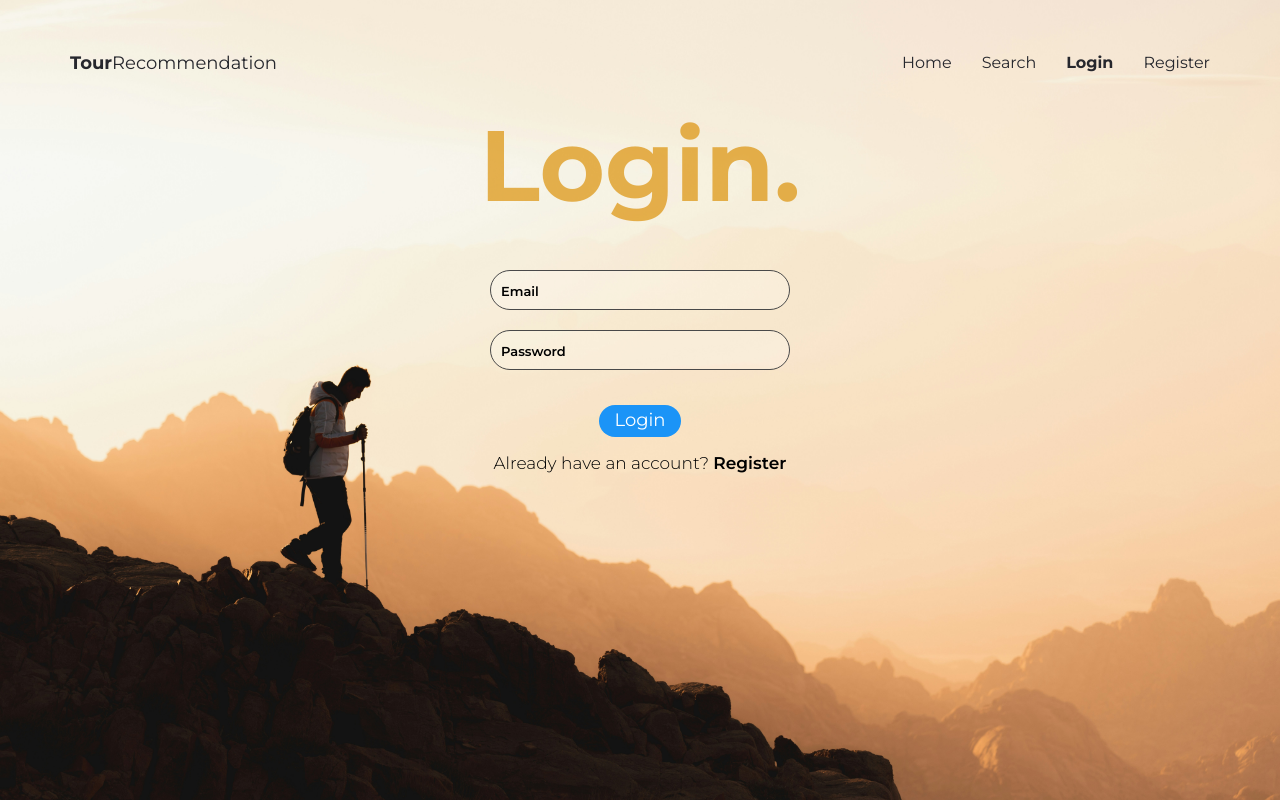
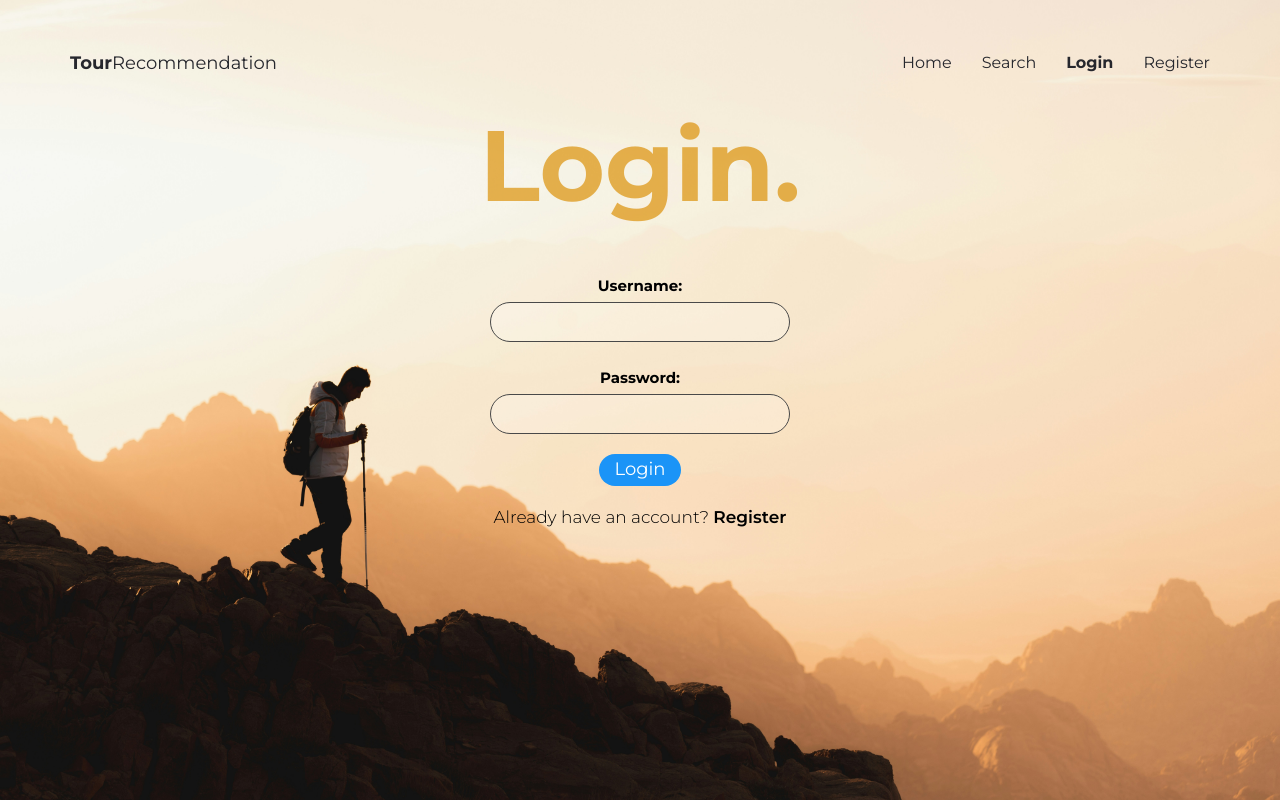
Before and after one commit to adhithyan46/Tour-Recommendation, a Django app: page /login_page/ in a window 1280 px wide. Run offline with Django 5.2, Linux system fonts and the light colour scheme; some libraries are stand-ins or nearby versions.

Commit message:
login connected

```diff
--- a/myproject/myapp/forms.py
+++ b/myproject/myapp/forms.py
@@ -4,3 +4,15 @@ class SignupForm(forms.Form):
     email = forms.EmailField(label='Email')
     password = forms.CharField(label='Password', widget=forms.PasswordInput)
     confirm_password = forms.CharField(label='Confirm Password', widget=forms.PasswordInput)
+    def clean(self):
+        cleaned_data = super().clean()
+        password = cleaned_data.get("password")
+        confirm_password = cleaned_data.get("confirm_password")
+
+        if password and confirm_password and password != confirm_password:
+            raise forms.ValidationError("Passwords do not match.")
+
+        return cleaned_data
+class LoginForm(forms.Form):
+    username = forms.CharField(max_length=150, required=True)
+    password = forms.CharField(widget=forms.PasswordInput, required=True)
--- a/myproject/myapp/static/css/style.css
+++ b/myproject/myapp/static/css/style.css
@@ -53,7 +53,7 @@ a:hover {
 }
 
 p {
-    margin-bottom: 0;
+    margin: 5px;
     font-size: 14px;
     font-weight: 300;
     color: #9fa3a7;
@@ -1764,7 +1764,6 @@ a.linkedin-bg:hover {
     background-color: rgba(255, 255, 255, 0.226);
     font-size: 18px;
     font-weight: 550;
-    margin-bottom: 20px;
 
   }
   input::placeholder{
--- a/myproject/myapp/templates/login_page.html
+++ b/myproject/myapp/templates/login_page.html
@@ -85,9 +85,11 @@
     <div class="login-text h1">
         <h1>Login.</h1>
     </div>
-            <form class="login-form">
-        <input type="email" name="email" placeholder="Email" required>
-        <input type="password" name="password" placeholder="Password" required>
+            <form class="login-form" method="post">
+                {% csrf_token %}
+                {{form.as_p}}
+        <!-- <input type="email" name="email" placeholder="Email" required>
+        <input type="password" name="password" placeholder="Password" required> -->
         <button type="submit">Login</button>
       </form>
       <p style="text-align: center;font-size: 17px; color: black;">Already have an account? <a href="register_page.html" class="log-reg">Register</a></p>
--- a/myproject/myapp/templates/register_page.html
+++ b/myproject/myapp/templates/register_page.html
@@ -84,6 +84,7 @@
       <div class="reg-text h1">
          <h1>Register.</h1>
       </div>
+
         <form class="reg-form" method="post">
           {% csrf_token %}
           {{form.as_p}}
--- a/myproject/myapp/views.py
+++ b/myproject/myapp/views.py
@@ -1,13 +1,36 @@
 from django.shortcuts import render,redirect
 from django.contrib.auth.models import User
-from django.contrib.auth.hashers import make_password
-from . forms import SignupForm
+# from django.contrib.auth.hashers import make_password
+from . forms import SignupForm,LoginForm
+from django.contrib import messages
+from django.contrib.auth import authenticate, login
+
+
 
 # from django.template import loader
 def index(request):
     return render(request,'index.html')
 def login_page(request):
-    return render (request,'login_page.html')
+    if request.method == 'POST':
+        form = LoginForm(request.POST)
+        if form.is_valid():
+            username = form.cleaned_data['username']
+            password = form.cleaned_data['password']
+            user = authenticate(request, username=username, password=password)
+            if user is not None:
+                login(request, user)
+                messages.success(request, 'Login successful.')
+                return redirect('search_page')
+            else:
+                # Display an error message if authentication fails
+                messages.error(request, 'Invalid username or password. Please try again.')
+        else:
+            # Display an error message if the form is invalid
+            messages.error(request, 'Invalid form submission. Please check your input.')
+    else:
+        form = LoginForm()
+    return render(request, 'login_page.html', {'form': form})
+
 def register_page(request):
     if request.method=='POST':
         form=SignupForm(request.POST)
```
Also changed, not shown: myproject/db.sqlite3.
